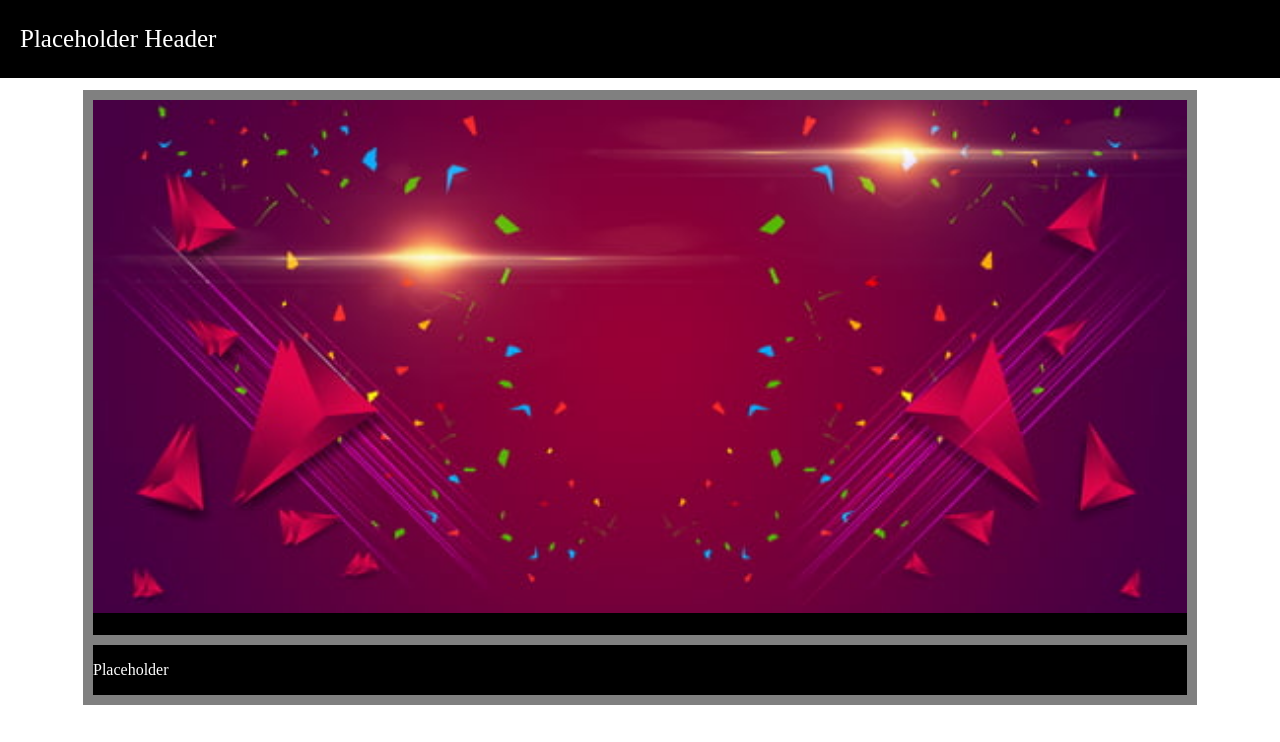
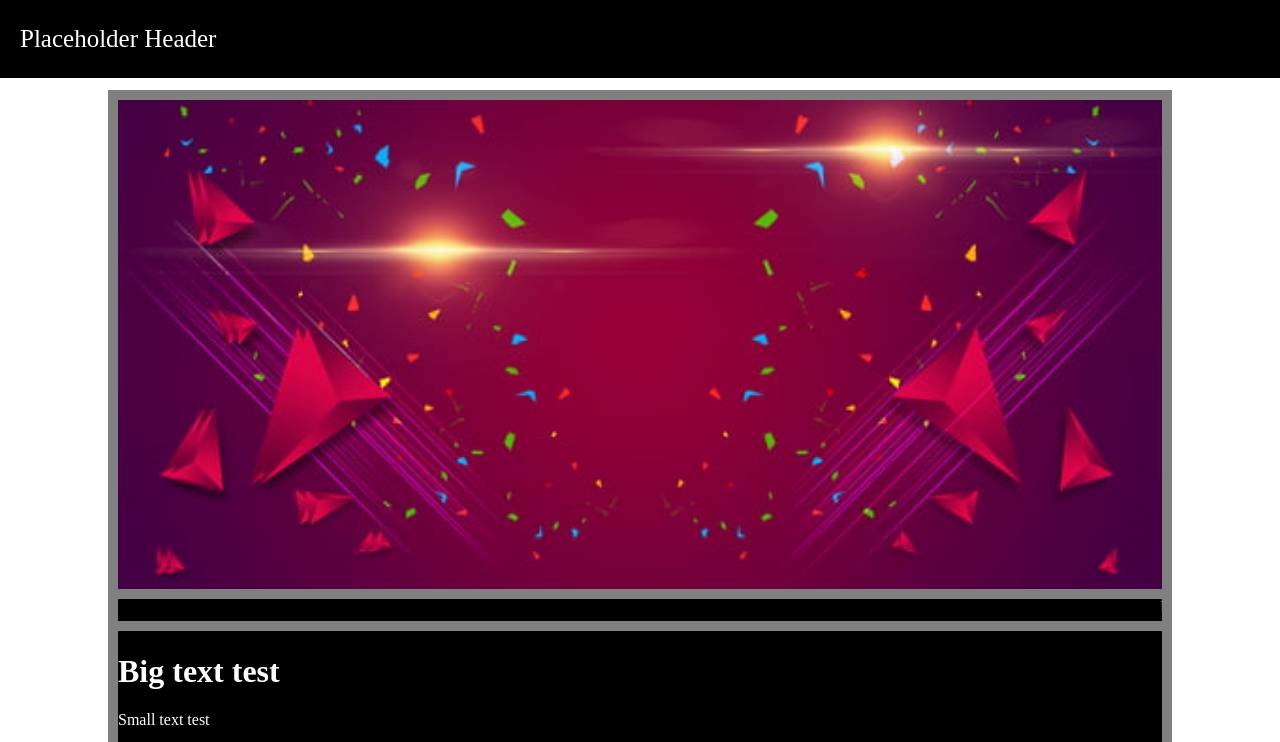
Before and after one commit to SpectroScopical/Test-Website-3, a plain HTML site: page index.html in a window 1280 px wide. Shown: the top 742 px of the page. Drawn offline with Linux system fonts and the light colour scheme.

Commit message:
Added text and stuff, idk

```diff
--- a/index.html
+++ b/index.html
@@ -20,7 +20,9 @@
             <marquee> blah blah blah blah blah blah blah blah blah blah blah blah blah blah blah blah blah blah blah blah blah blah blah blah blah blah blah blah blah blah blah blah blah blah blah blah blah  </marquee>
         </div>
         <div>
-            <p> Placeholder</p>
+            <h1> Big text test</h1>
+            <p> Small text test</p>
+            <video src="https://www.youtube.com/watch?v=U2Fjfqm-7g8" width="240px" height="560px">Video test</video>
         </div>
     </div>
 </body>
--- a/stylesheet.css
+++ b/stylesheet.css
@@ -13,8 +13,8 @@ header {
     background-color: black;
     color: white;
     margin-top: 90px;
-    margin-right: 75px;
-    margin-left: 75px;
+    margin-right: 100px;
+    margin-left: 100px;
     align-items: center;
     border: 10px solid grey;
 }
@@ -24,6 +24,7 @@ header {
     height: 100%;
     align-items: center;
     display: flex;
+    border-bottom: 10px solid grey;
 }
 
 .BannerImage {
```
